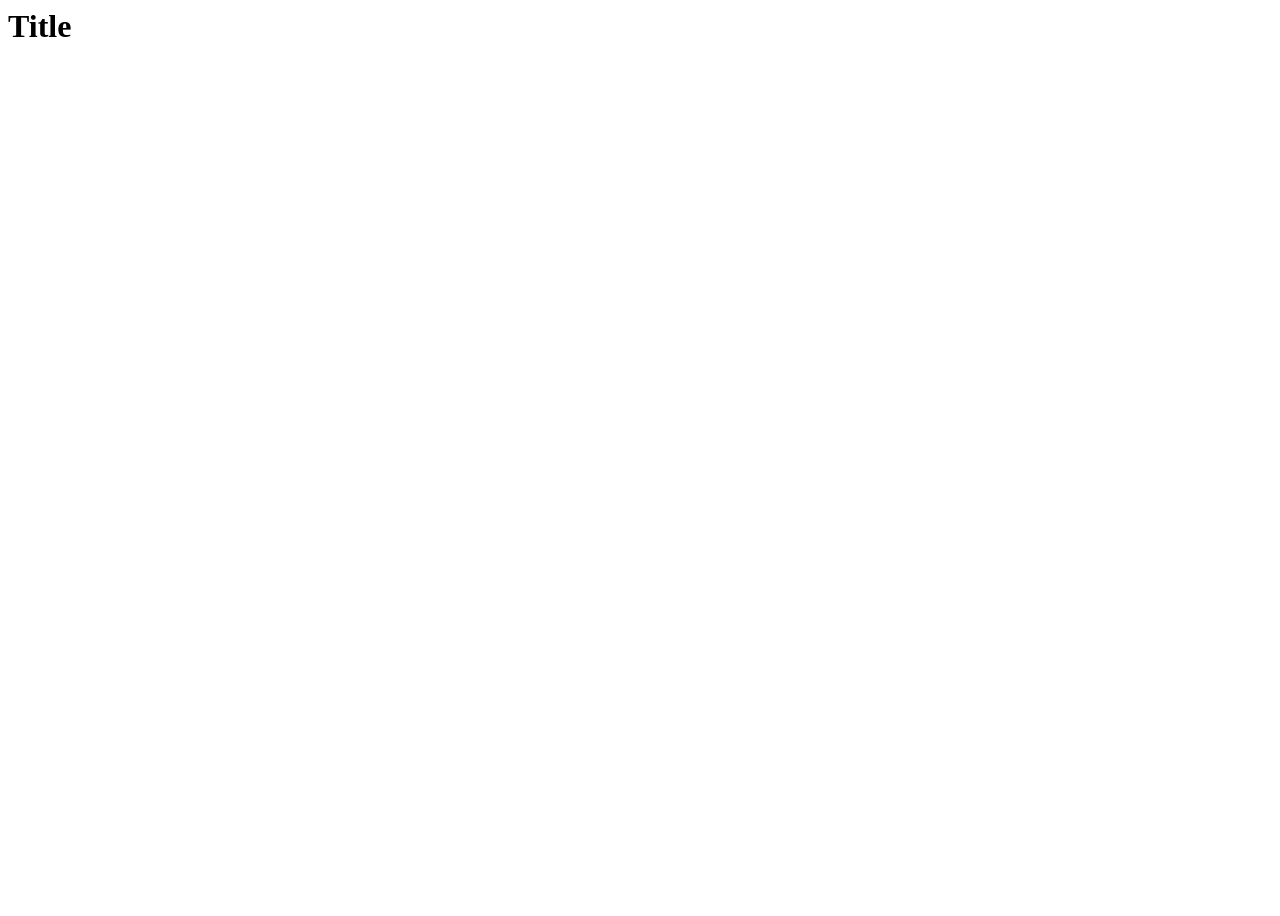
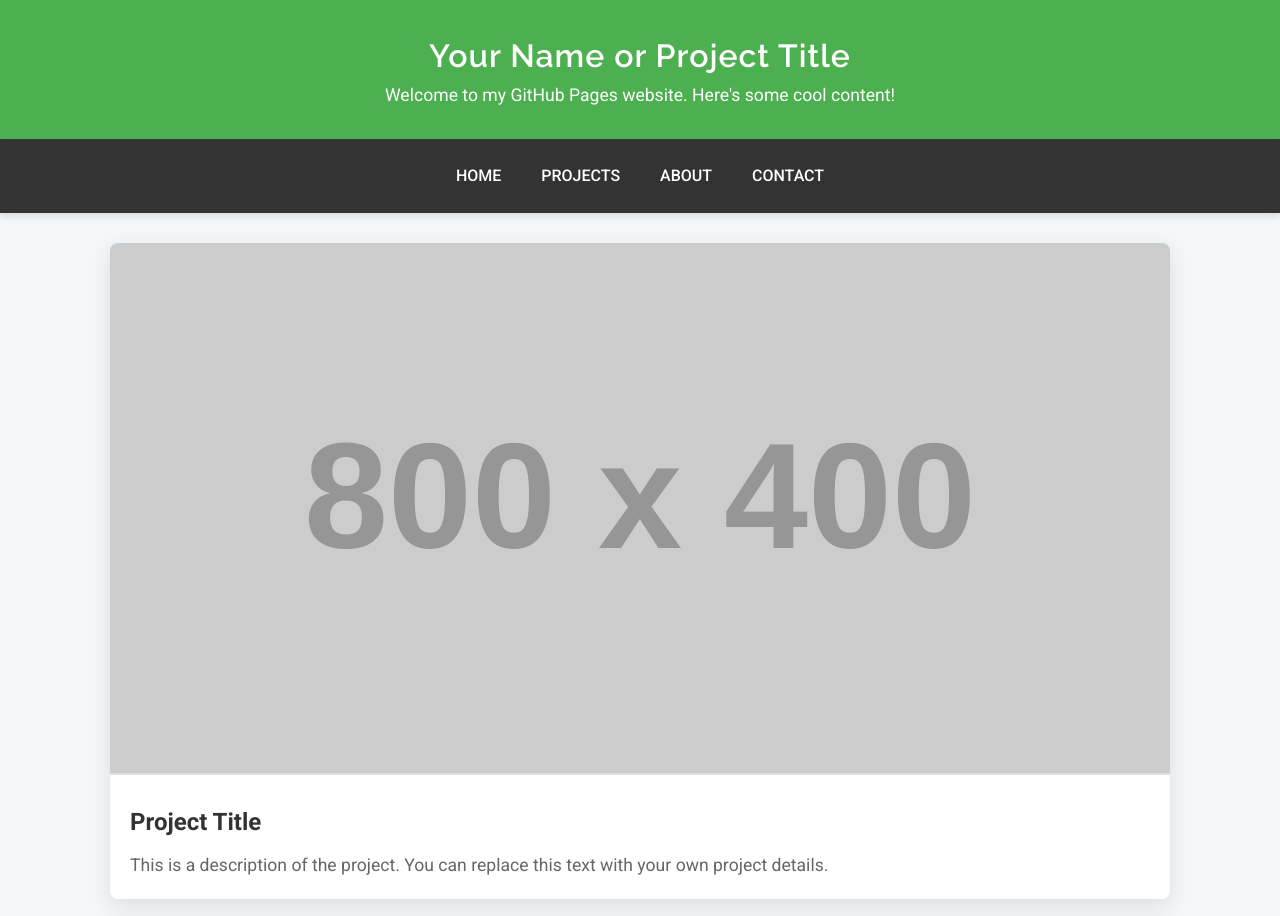
Before and after one commit to leleonp/leleonp.github.io, a plain HTML site: page index.html in a window 1280 px wide. Shown: the top 916 px of the page. Before the commit the page ends 800 px from the top, so only its background shows below. Drawn offline with Linux system fonts and the light colour scheme; placeholder pictures from the web are drawn by us.

Commit message:
Update index.html

```diff
--- a/index.html
+++ b/index.html
@@ -1 +1,152 @@
-<h1>Title</h1>
+<!DOCTYPE html>
+<html lang="en">
+<head>
+    <meta charset="UTF-8">
+    <meta name="viewport" content="width=device-width, initial-scale=1.0">
+    <meta http-equiv="X-UA-Compatible" content="ie=edge">
+    <title>Your GitHub Page</title>
+    <link href="https://fonts.googleapis.com/css2?family=Roboto:wght@400;500;700&family=Raleway:wght@300;400;600&display=swap" rel="stylesheet">
+    <style>
+        * {
+            margin: 0;
+            padding: 0;
+            box-sizing: border-box;
+        }
+        body {
+            font-family: 'Roboto', sans-serif;
+            background-color: #f4f7fa;
+            color: #333;
+            line-height: 1.6;
+        }
+        header {
+            background-color: #4CAF50;
+            color: white;
+            padding: 30px;
+            text-align: center;
+            box-shadow: 0 4px 6px rgba(0,0,0,0.1);
+        }
+        header h1 {
+            font-family: 'Raleway', sans-serif;
+            font-weight: 700;
+            letter-spacing: 1px;
+        }
+        header p {
+            font-size: 1.1em;
+            font-weight: 300;
+        }
+        nav {
+            display: flex;
+            justify-content: center;
+            background-color: #333;
+            padding: 10px 0;
+            box-shadow: 0 4px 6px rgba(0,0,0,0.1);
+        }
+        nav a {
+            color: white;
+            text-decoration: none;
+            padding: 14px 20px;
+            text-transform: uppercase;
+            font-weight: 500;
+            transition: all 0.3s ease;
+        }
+        nav a:hover {
+            background-color: #555;
+            transform: translateY(-2px);
+        }
+        .container {
+            width: 90%;
+            margin: 30px auto;
+            max-width: 1100px;
+        }
+        .card {
+            background-color: #fff;
+            border-radius: 8px;
+            box-shadow: 0 6px 20px rgba(0,0,0,0.1);
+            margin: 20px;
+            overflow: hidden;
+            transition: transform 0.3s ease-in-out;
+        }
+        .card:hover {
+            transform: translateY(-5px);
+        }
+        .card img {
+            width: 100%;
+            height: auto;
+            border-bottom: 2px solid #ddd;
+        }
+        .card-content {
+            padding: 20px;
+        }
+        .card-content h3 {
+            font-size: 1.5em;
+            margin-bottom: 10px;
+        }
+        .card-content p {
+            font-size: 1.1em;
+            color: #666;
+        }
+        footer {
+            background-color: #333;
+            color: white;
+            text-align: center;
+            padding: 20px;
+            margin-top: 30px;
+        }
+        footer a {
+            color: #4CAF50;
+            text-decoration: none;
+        }
+        footer a:hover {
+            text-decoration: underline;
+        }
+        @media (max-width: 768px) {
+            nav {
+                flex-direction: column;
+            }
+            .container {
+                width: 100%;
+            }
+            .card {
+                margin: 10px 0;
+            }
+        }
+    </style>
+</head>
+<body>
+
+<header>
+    <h1>Your Name or Project Title</h1>
+    <p>Welcome to my GitHub Pages website. Here's some cool content!</p>
+</header>
+
+<nav>
+    <a href="#">Home</a>
+    <a href="#">Projects</a>
+    <a href="#">About</a>
+    <a href="#">Contact</a>
+</nav>
+
+<div class="container">
+    <div class="card">
+        <img src="https://via.placeholder.com/800x400" alt="Project Image">
+        <div class="card-content">
+            <h3>Project Title</h3>
+            <p>This is a description of the project. You can replace this text with your own project details.</p>
+        </div>
+    </div>
+
+    <div class="card">
+        <img src="https://via.placeholder.com/800x400" alt="Project Image">
+        <div class="card-content">
+            <h3>Another Project</h3>
+            <p>Another project description. You can include as many cards as you'd like.</p>
+        </div>
+    </div>
+</div>
+
+<footer>
+    <p>&copy; 2024 Your Name | <a href="https://github.com/your-username">GitHub</a></p>
+</footer>
+
+</body>
+</html>
```
